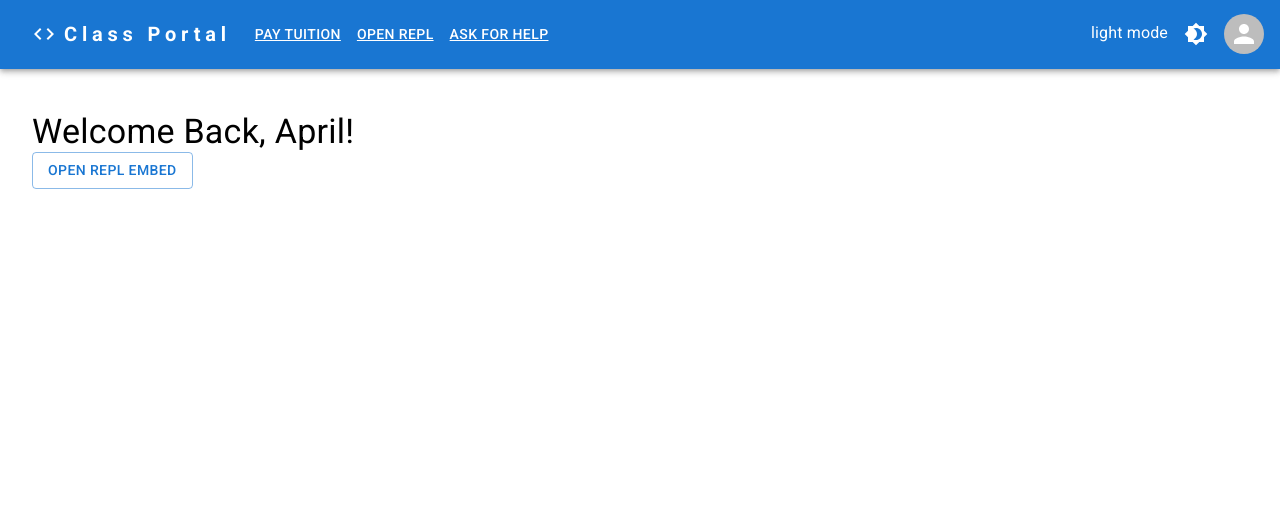
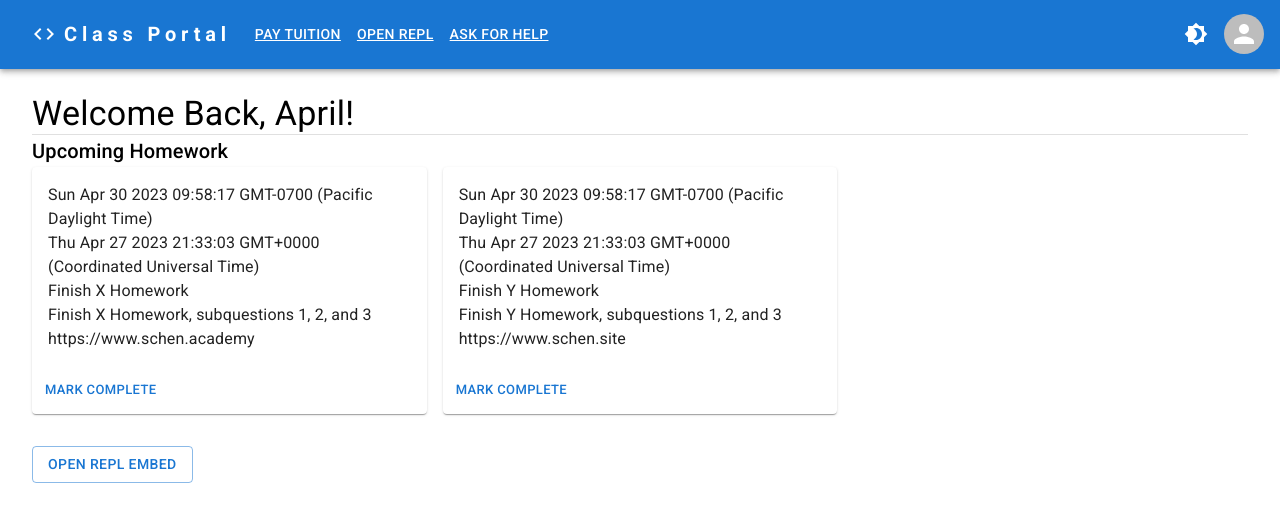
Before and after one commit to aprilschen/teaching-site, a React (Vite) app in the folder client/: page / in a window 1280 px wide. Shown: the top 522 px of the page. Built offline with nearby package versions, Linux system fonts and the light colour scheme.

Commit message:
Homework Integration w/ Mock Data

```diff
--- /dev/null
+++ b/client/src/App.tsx
@@ -0,0 +1,32 @@
+import ResponsiveAppBar from './components/Appbar';
+import { Typography, Box, Divider } from '@mui/material';
+import Repl from './components/Repl'
+import Oauth from './components/Oauth';
+import Homework from './components/Homework';
+
+import '@fontsource/roboto/300.css';
+import '@fontsource/roboto/400.css';
+import '@fontsource/roboto/500.css';
+import '@fontsource/roboto/700.css';
+
+import { user }  from './data/mock-data';
+
+export default function App(props: any) {
+    return (
+      <>
+        <ResponsiveAppBar theme={props.theme} colorMode={props.colorMode}/>
+
+        <Box sx={{mx: 4}}>
+          <Typography variant="h4">
+            Welcome Back, {`${user.firstName}!`}
+          </Typography>
+
+          <Divider/>
+          <Homework/>
+          <Repl/>
+          <Oauth/>
+        </Box>
+
+      </>
+    );
+  }
--- a/client/src/Wrapper.tsx
+++ b/client/src/colorScheme.tsx
@@ -1,46 +1,16 @@
 import * as React from 'react';
-import { useTheme, ThemeProvider, createTheme } from '@mui/material/styles';
-
-import ResponsiveAppBar from './components/Appbar';
-import { Typography, Container } from '@mui/material';
-import Repl from './components/Repl'
-import Oauth from './components/Oauth';
+import { ThemeProvider, createTheme } from '@mui/material/styles';
 
 import '@fontsource/roboto/300.css';
 import '@fontsource/roboto/400.css';
 import '@fontsource/roboto/500.css';
 import '@fontsource/roboto/700.css';
 
-import { user }  from './data/mock-data';
+import App from './App';
 
 const ColorModeContext = React.createContext({ toggleColorMode: () => {
     //do nothing
 } });
-
-function App() {
-  const theme = useTheme();
-  const colorMode = React.useContext(ColorModeContext);
-  return (
-    <>
-      <ResponsiveAppBar theme={theme} colorMode={colorMode}/>
-
-      <br></br>
-
-      <Container sx={{mx:1}}>
-        <Typography variant="h4">
-          Welcome Back, {`${user.firstName}!`}
-        </Typography>
-
-        <Repl/>
-
-        <Oauth/>
-      </Container>
-
-
-
-    </>
-  );
-}
 
 export default function ToggleColorMode() {
   const [mode, setMode] = React.useState<'light' | 'dark'>('light');
@@ -66,7 +36,7 @@ export default function ToggleColorMode() {
   return (
     <ColorModeContext.Provider value={colorMode}>
       <ThemeProvider theme={theme}>
-        <App />
+        <App theme={theme} colorMode={colorMode}/>
       </ThemeProvider>
     </ColorModeContext.Provider>
   );
--- a/client/src/components/Appbar.tsx
+++ b/client/src/components/Appbar.tsx
@@ -176,7 +176,6 @@ export default function ResponsiveAppBar(props: any) {
           </Box>
 
           <Box sx={{mr: 1}}>
-            <Typography display={'inline'}>{theme.palette.mode} mode</Typography>
             <IconButton sx={{ ml: 1 }} onClick={colorMode.toggleColorMode} color="inherit">
                 {theme.palette.mode === 'dark' ? <Brightness7Icon /> : <Brightness4Icon />}
             </IconButton>
--- /dev/null
+++ b/client/src/components/Homework.tsx
@@ -0,0 +1,31 @@
+import { Grid, Typography } from "@mui/material";
+
+import { homeworks }  from '../data/mock-data';
+
+import HomeworkCard from "./hwCard";
+
+export default function Homework() {
+    return (
+        <>
+            <Typography variant="h6">
+                Upcoming Homework
+            </Typography>
+
+            <Grid container spacing={2}>
+                {homeworks.map((homework) => (
+                    <Grid item xs={4}>
+                        <HomeworkCard key={homework.homeworkID}
+                        dateAssigned={homework.dateAssigned}
+                        dateDue={homework.dateDue}
+                        name={homework.name}
+                        description={homework.description}
+                        link={homework.link}
+                        />
+                    </Grid>
+
+                ))}
+            </Grid>
+
+        </>
+    );
+}
--- /dev/null
+++ b/client/src/components/hwCard.tsx
@@ -0,0 +1,18 @@
+import { Button, Card, CardActions, CardContent, Typography } from "@mui/material";
+
+export default function HomeworkCard(props: any) {
+    return (
+        <Card sx={{mb:4}}>
+            <CardContent>
+                <Typography>{props.dateAssigned}</Typography>
+                <Typography>{props.dateDue}</Typography>
+                <Typography>{props.name}</Typography>
+                <Typography>{props.description}</Typography>
+                <Typography>{props.link}</Typography>
+            </CardContent>
+            <CardActions>
+                <Button size="small">Mark Complete</Button>
+            </CardActions>
+        </Card>
+    );
+}
--- a/client/src/data/mock-data.ts
+++ b/client/src/data/mock-data.ts
@@ -8,10 +8,10 @@ export const user = {
      repl: "https://replit.com/@schen-academy/VainDazzlingField"
 }
 
-export const homework = [{
+export const homeworks = [{
     homeworkID: 1,
     studentID: 1,
-    dateAssigned:(new Date()).toString(),
+    dateAssigned:"Sun Apr 30 2023 09:58:17 GMT-0700 (Pacific Daylight Time)",
     dateDue:(new Date()).toString(),
     name: 'Finish X Homework',
     description: 'Finish X Homework, subquestions 1, 2, and 3',
@@ -21,7 +21,7 @@ export const homework = [{
 {
     homeworkID: 2,
     studentID: 1,
-    dateAssigned:(new Date()).toString(),
+    dateAssigned:"Sun Apr 30 2023 09:58:17 GMT-0700 (Pacific Daylight Time)",
     dateDue:(new Date()).toString(),
     name: 'Finish Y Homework',
     description: 'Finish Y Homework, subquestions 1, 2, and 3',
--- a/client/src/main.tsx
+++ b/client/src/main.tsx
@@ -1,7 +1,7 @@
 import ReactDOM from 'react-dom/client'
-import Wrapper from './Wrapper'
+import ColorScheme from './colorScheme'
 import './index.css';
 
 ReactDOM.createRoot(document.getElementById('root') as HTMLElement).render(
-  <Wrapper />
+  <ColorScheme />
 )
```
